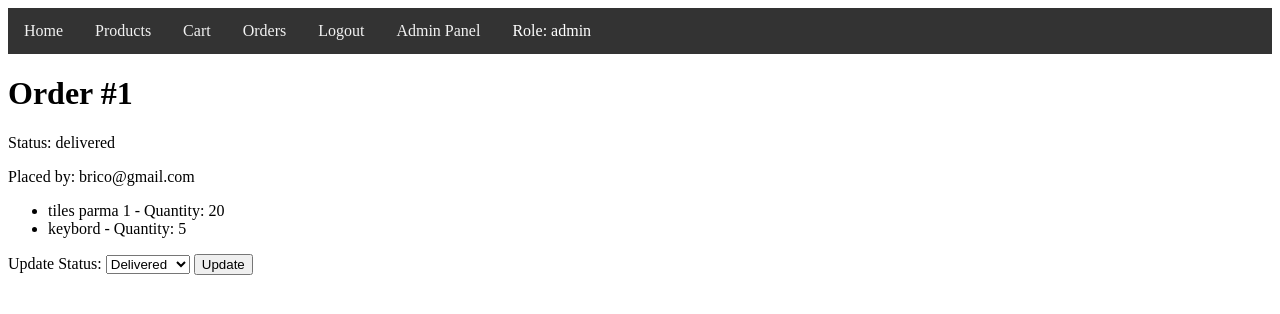
After one commit to ksumarazue/Order_platform, a Flask app: page /order/1 in a window 1280 px wide. The commit adds this page. Shown: the top 314 px of the page. Run offline with Flask 3, Linux system fonts and the light colour scheme; a user stored in the database is signed in.

Commit message:
Add or change template for order and cart. Added order logic for all users

```diff
--- a/app.py
+++ b/app.py
@@ -1,5 +1,7 @@
 from flask import Flask
+from flask_migrate import Migrate
 
+from controllers.order.order_view import order_blueprint
 from controllers.product.product_view import product_blueprint
 from models.database import db
 from controllers.user.user_view import user_blueprint
@@ -9,11 +11,15 @@ app.config['SECRET_KEY'] = 'your_secret_key'
 app.config['SQLALCHEMY_DATABASE_URI'] = 'sqlite:///users.db'
 db.init_app(app)
 
+# Inicjalizacja Flask-Migrate
+migrate = Migrate(app, db)
+
 with app.app_context():
     db.create_all()
 
 app.register_blueprint(user_blueprint, url_prefix='/')
 app.register_blueprint(product_blueprint, url_prefix='/')
+app.register_blueprint(order_blueprint, url_prefix='/')
 
 
 if __name__ == '__main__':
--- /dev/null
+++ b/controllers/order/order_view.py
@@ -0,0 +1,175 @@
+from flask import Blueprint, render_template, redirect, url_for, request, session, flash
+from models.database import db
+from models.order.order import Order, OrderItem
+from models.product.product import Product
+from models.user.user import User
+
+order_blueprint = Blueprint('order', __name__)
+
+
+@order_blueprint.route('/cart')
+def cart():
+    if 'user_id' not in session:
+        flash('You need to be logged in to view the cart.', 'danger')
+        return redirect(url_for('user.login'))
+
+    user = User.query.get(session['user_id'])
+    if user.role != 'client':
+        flash('Only clients can view the cart.', 'danger')
+        return redirect(url_for('user.home'))
+
+    cart_items = session.get('cart', [])
+    products = Product.query.filter(Product.id.in_([item['product_id'] for item in cart_items])).all()
+    total = sum(
+        item['quantity'] * next((p.price for p in products if p.id == item['product_id']), 0) for item in cart_items)
+    return render_template('cart.html', cart_items=cart_items, products=products, total=total)
+
+
+@order_blueprint.route('/cart/add/<int:product_id>', methods=['POST'])
+def add_to_cart(product_id):
+    if 'user_id' not in session:
+        flash('You need to be logged in to add items to the cart.', 'danger')
+        return redirect(url_for('user.login'))
+
+    user = User.query.get(session['user_id'])
+    if user.role != 'client':
+        flash('Only clients can add items to the cart.', 'danger')
+        return redirect(url_for('user.home'))
+
+    quantity = int(request.form['quantity'])
+    cart = session.get('cart', [])
+    for item in cart:
+        if item['product_id'] == product_id:
+            item['quantity'] += quantity
+            break
+    else:
+        cart.append({'product_id': product_id, 'quantity': quantity})
+    session['cart'] = cart
+    flash('Item added to cart.', 'success')
+    return redirect(url_for('product.products'))
+
+
+@order_blueprint.route('/cart/update/<int:product_id>', methods=['POST'])
+def update_cart(product_id):
+    if 'user_id' not in session:
+        flash('You need to be logged in to update the cart.', 'danger')
+        return redirect(url_for('user.login'))
+
+    user = User.query.get(session['user_id'])
+    if user.role != 'client':
+        flash('Only clients can update the cart.', 'danger')
+        return redirect(url_for('user.home'))
+
+    quantity = int(request.form['quantity'])
+    cart = session.get('cart', [])
+    for item in cart:
+        if item['product_id'] == product_id:
+            item['quantity'] = quantity
+            break
+    session['cart'] = cart
+    flash('Cart updated.', 'success')
+    return redirect(url_for('order.cart'))
+
+
+@order_blueprint.route('/cart/remove/<int:product_id>', methods=['POST'])
+def remove_from_cart(product_id):
+    if 'user_id' not in session:
+        flash('You need to be logged in to remove items from the cart.', 'danger')
+        return redirect(url_for('user.login'))
+
+    user = User.query.get(session['user_id'])
+    if user.role != 'client':
+        flash('Only clients can remove items from the cart.', 'danger')
+        return redirect(url_for('user.home'))
+
+    cart = session.get('cart', [])
+    cart = [item for item in cart if item['product_id'] != product_id]
+    session['cart'] = cart
+    flash('Item removed from cart.', 'success')
+    return redirect(url_for('order.cart'))
+
+
+@order_blueprint.route('/cart/confirm', methods=['POST'])
+def confirm_cart():
+    if 'user_id' not in session:
+        flash('You need to be logged in to confirm the cart.', 'danger')
+        return redirect(url_for('user.login'))
+
+    user = User.query.get(session['user_id'])
+    if user.role != 'client':
+        flash('Only clients can confirm the cart.', 'danger')
+        return redirect(url_for('user.home'))
+
+    cart_items = session.get('cart', [])
+    if not cart_items:
+        flash('Your cart is empty.', 'danger')
+        return redirect(url_for('order.cart'))
+
+    order = Order(user_id=user.id, status='confirmed')
+    db.session.add(order)
+    db.session.commit()
+
+    for item in cart_items:
+        order_item = OrderItem(order_id=order.id, product_id=item['product_id'], quantity=item['quantity'])
+        db.session.add(order_item)
+
+    db.session.commit()
+    session.pop('cart', None)
+    flash(f'Order #{order.id} confirmed successfully.', 'success')
+    return redirect(url_for('order.orders'))
+
+
+@order_blueprint.route('/orders')
+def orders():
+    if 'user_id' not in session:
+        flash('You need to be logged in to view orders.', 'danger')
+        return redirect(url_for('user.login'))
+
+    user = User.query.get(session['user_id'])
+    if user.role == 'client':
+        orders = Order.query.filter_by(user_id=user.id).all()
+    else:
+        orders = Order.query.all()
+
+    orders_with_users = []
+    for order in orders:
+        order_user = User.query.get(order.user_id)
+        orders_with_users.append((order, order_user))
+
+    return render_template('orders.html', orders_with_users=orders_with_users, user=user)
+
+
+@order_blueprint.route('/order/<int:order_id>')
+def order_detail(order_id):
+    if 'user_id' not in session:
+        flash('You need to be logged in to view the order.', 'danger')
+        return redirect(url_for('user.login'))
+
+    order = Order.query.get_or_404(order_id)
+    user = User.query.get(session['user_id'])
+    order_user = User.query.get(order.user_id)
+
+    if user.role == 'client' and order.user_id != user.id:
+        flash('You do not have permission to view this order.', 'danger')
+        return redirect(url_for('order.orders'))
+
+    return render_template('order_detail.html', order=order, user=user, order_user=order_user)
+
+
+@order_blueprint.route('/order/<int:order_id>/update_status', methods=['POST'])
+def update_order_status(order_id):
+    if 'user_id' not in session:
+        flash('You need to be logged in to update the order.', 'danger')
+        return redirect(url_for('user.login'))
+
+    order = Order.query.get_or_404(order_id)
+    user = User.query.get(session['user_id'])
+    if user.role not in ['admin', 'user']:
+        flash('You do not have permission to update this order.', 'danger')
+        return redirect(url_for('order.orders'))
+
+    new_status = request.form['status']
+    order.status = new_status
+    db.session.commit()
+    flash('Order status updated successfully.', 'success')
+    return redirect(url_for('order.order_detail', order_id=order_id))
--- a/create_admin.py
+++ b/create_admin.py
@@ -1,6 +1,9 @@
-from app import db, User
+
 from werkzeug.security import generate_password_hash
 from app import app
+from models.database import db
+from models.user.user import User
+
 
 def create_admin():
     with app.app_context():
--- a/models/user/user.py
+++ b/models/user/user.py
@@ -6,3 +6,4 @@ class User(db.Model):
     username = db.Column(db.String(150), unique=True, nullable=False)
     password = db.Column(db.String(150), nullable=False)
     role = db.Column(db.String(50), nullable=False, default='user')  # Nowa kolumna
+    orders = db.relationship('Order', backref='user', lazy=True)
--- a/templates/base.html
+++ b/templates/base.html
@@ -32,6 +32,8 @@
         <a href="{{ url_for('user.home') }}">Home</a>
         {% if session.get('user_id') %}
             <a href="{{ url_for('product.products') }}">Products</a>
+            <a href="{{ url_for('order.cart') }}">Cart</a>
+            <a href="{{ url_for('order.orders') }}">Orders</a>
             <a href="{{ url_for('user.logout') }}">Logout</a>
             {% if session.get('role') == 'admin' %}
                 <a href="{{ url_for('user.admin') }}">Admin Panel</a>
--- /dev/null
+++ b/templates/order_detail.html
@@ -0,0 +1,29 @@
+{% extends "base.html" %}
+
+{% block title %}Order Detail{% endblock %}
+
+{% block content %}
+<h1>Order #{{ order.id }}</h1>
+<p>Status: {{ order.status }}</p>
+<p>Placed by: {{ order_user.username }}</p>
+<ul>
+    {% for item in order.items %}
+    <li>
+        {{ item.product.name }} - Quantity: {{ item.quantity }}
+    </li>
+    {% endfor %}
+</ul>
+{% if user.role in ['admin', 'user'] %}
+<form method="POST" action="{{ url_for('order.update_order_status', order_id=order.id) }}">
+    <label for="status">Update Status:</label>
+    <select name="status">
+        <option value="pending" {% if order.status == 'pending' %}selected{% endif %}>Pending</option>
+        <option value="confirmed" {% if order.status == 'confirmed' %}selected{% endif %}>Confirmed</option>
+        <option value="shipped" {% if order.status == 'shipped' %}selected{% endif %}>Shipped</option>
+        <option value="delivered" {% if order.status == 'delivered' %}selected{% endif %}>Delivered</option>
+        <option value="cancelled" {% if order.status == 'cancelled' %}selected{% endif %}>Cancelled</option>
+    </select>
+    <button type="submit">Update</button>
+</form>
+{% endif %}
+{% endblock %}
--- a/templates/products.html
+++ b/templates/products.html
@@ -16,7 +16,10 @@
                 </form>
                 <a href="{{ url_for('product.edit_product', product_id=product.id) }}">Edit</a>
             {% elif session.get('role') == 'client' %}
-                <button>Add to Cart</button>
+                <form method="POST" action="{{ url_for('order.add_to_cart', product_id=product.id) }}" style="display:inline;">
+                    <input type="number" name="quantity" value="1" min="1" style="width: 50px;">
+                    <button type="submit">Add to Cart</button>
+                </form>
             {% endif %}
         {% endif %}
     </li>
```
Also changed, not shown: models/order/order.py (added, +16 -0 lines), templates/cart.html (added, +26 -0 lines), templates/orders.html (added, +14 -0 lines), controllers/order/__init__.py (added), instance/users.db.
